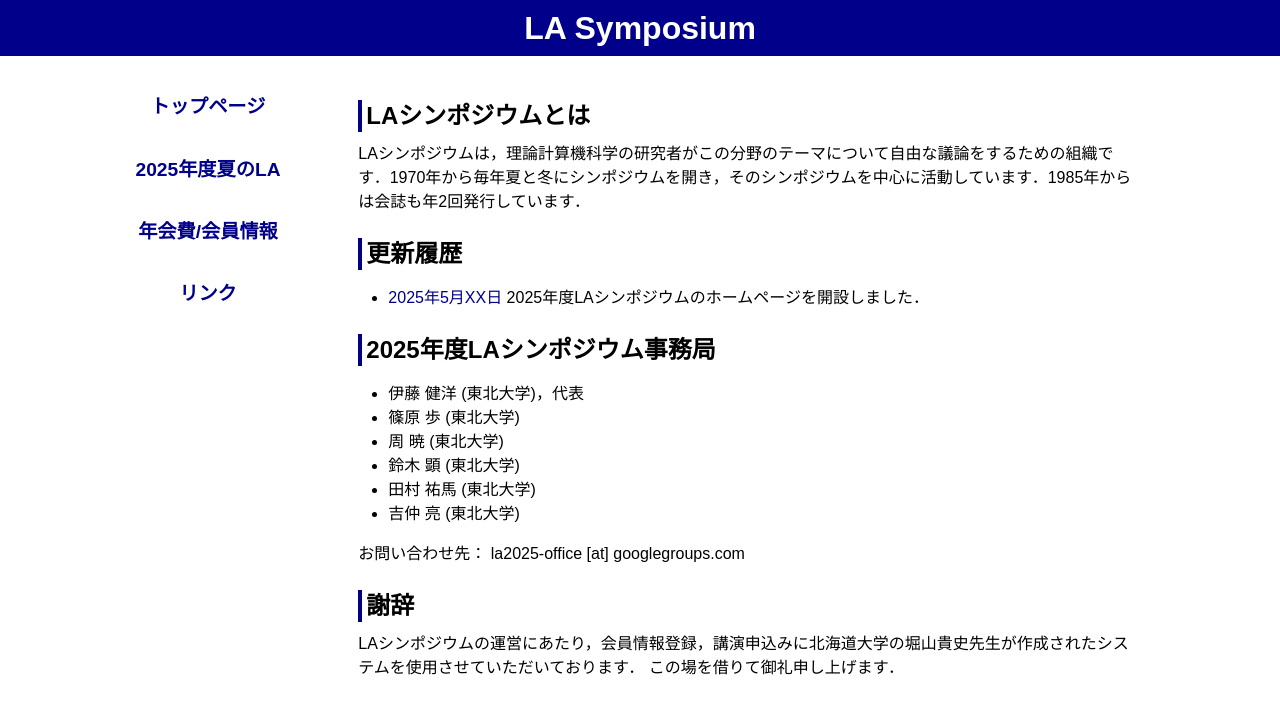
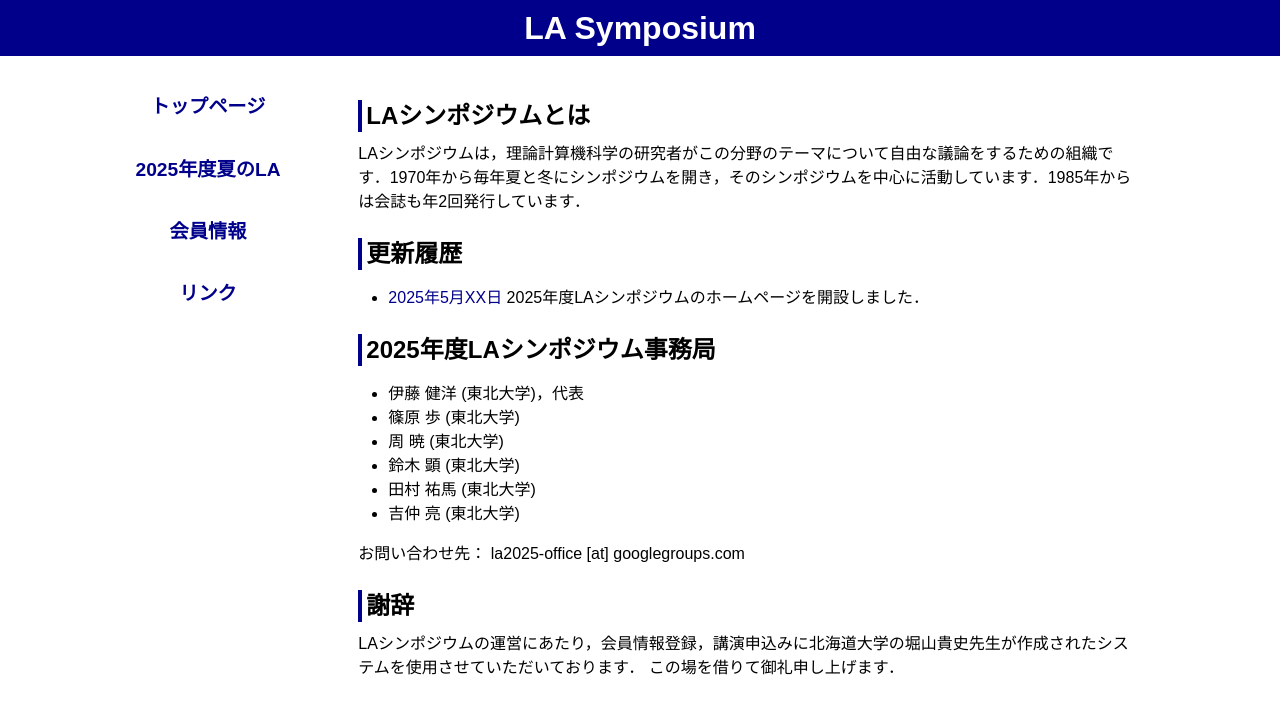
Before and after one commit to ytamura12/la-symposium_test.github.io, a Jekyll site: the page built from index.md, in a window 1280 px wide. Shown: the top 714 px of the page. Built offline with Jekyll 4.4.1, drawn with Linux system fonts in a browser that asks for light colours.

Commit message:
Update default.html

```diff
--- a/_layouts/default.html
+++ b/_layouts/default.html
@@ -16,7 +16,7 @@
         <li role="menuitem"><a href={{ "/la-symposium_test.github.io/index.html" | relative_url }}>トップページ</a></li>
         <li role="menuitem"><a href={{ "/la-symposium_test.github.io/2025/summer.html" | relative_url }}>2025年度夏のLA</a></li>
 <!--         <li role="menuitem"><a href={{ "/2025/winter.html" | relative_url }}>2025年度冬のLA</a></li> -->
-        <li role="menuitem"><a href={{ "/la-symposium_test.github.io/members.html" | relative_url }}>年会費/会員情報</a></li>
+        <li role="menuitem"><a href={{ "/la-symposium_test.github.io/members.html" | relative_url }}>会員情報</a></li>
         <li role="menuitem"><a href={{ "/la-symposium_test.github.io/links.html" | relative_url }}>リンク</a></li>
       </ul>
     </nav>
```
